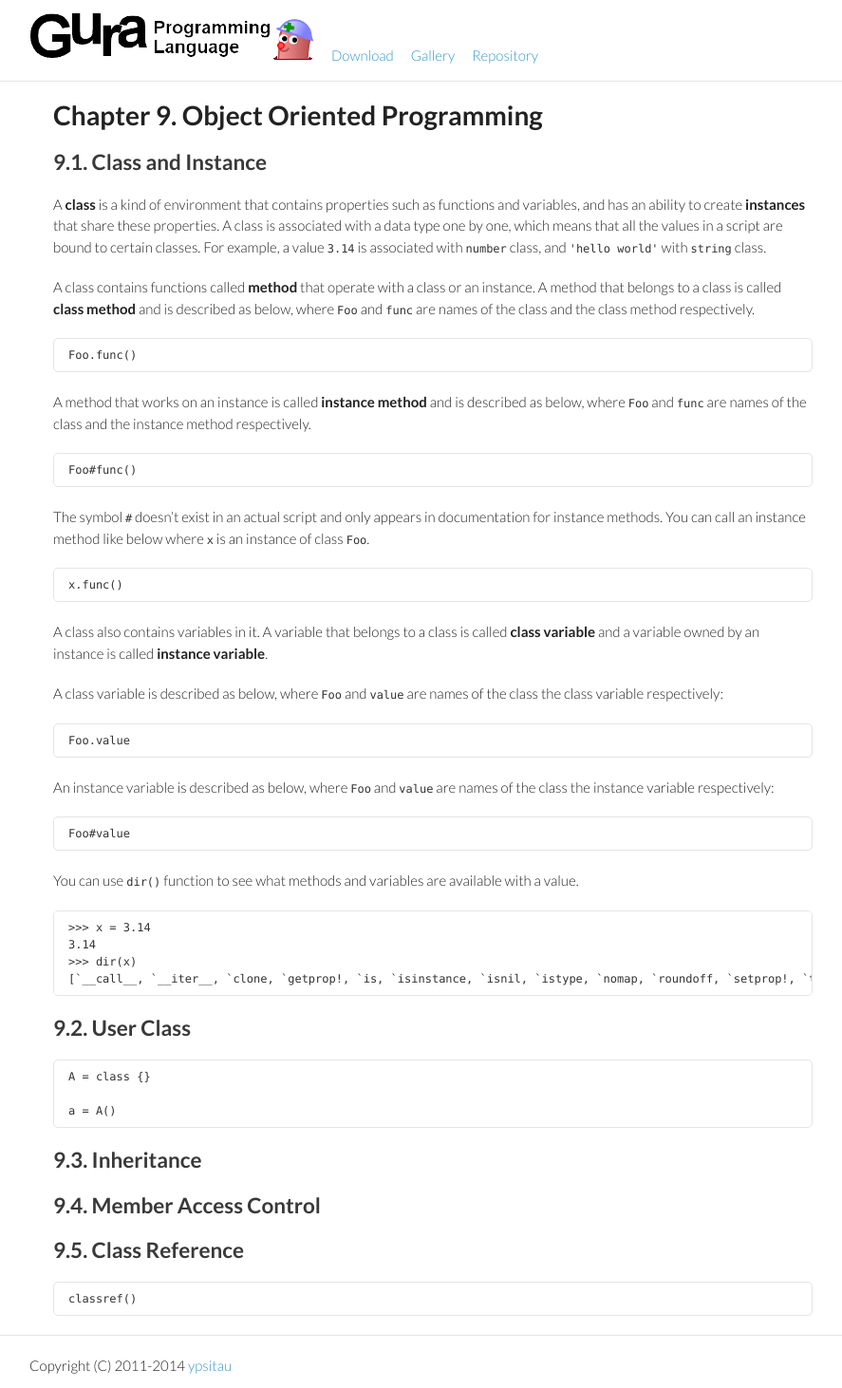
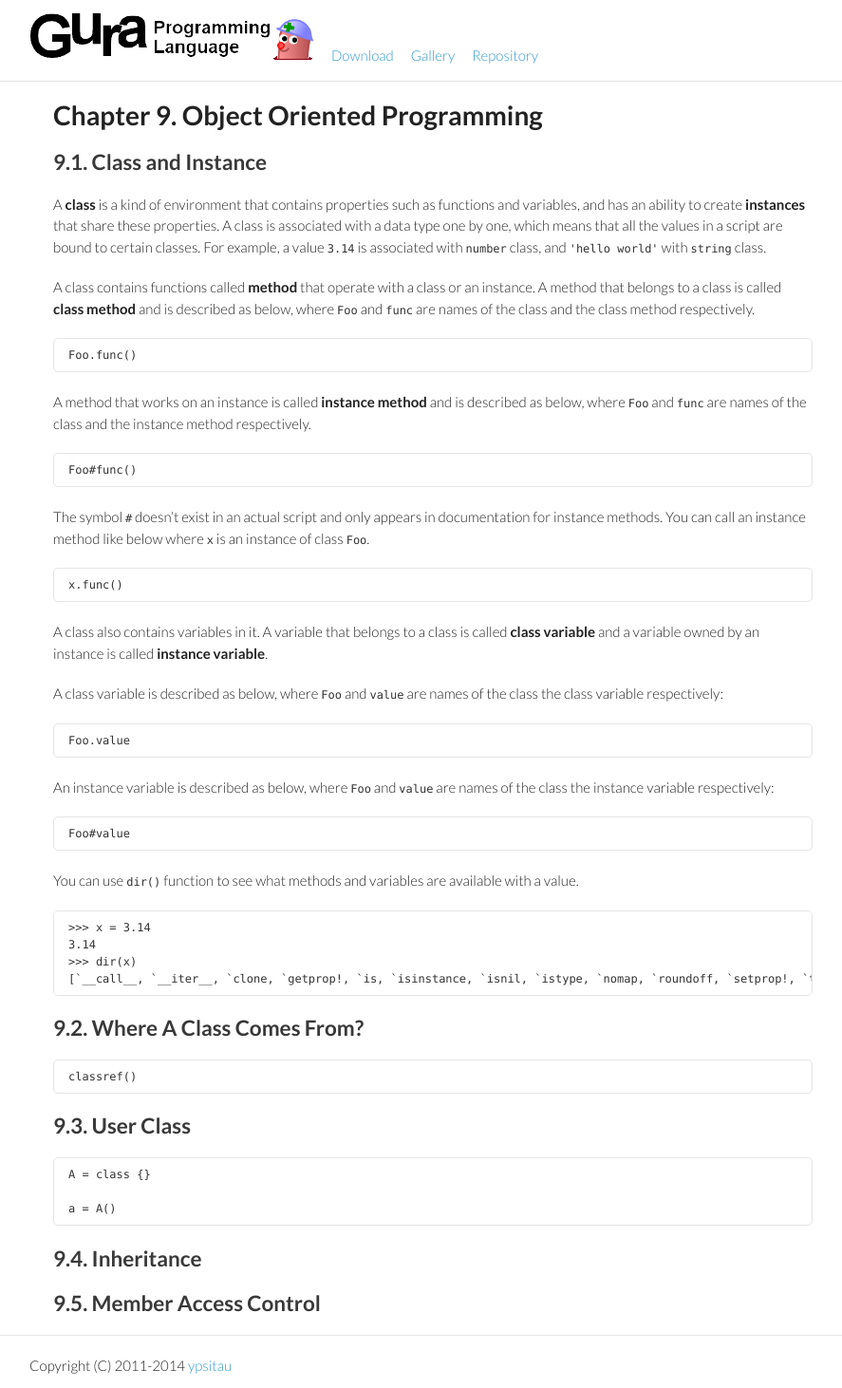
Before and after one commit to rudidude86/gura-lang.github.io, a Jekyll site: the page built from documents/Object-Oriented-Programming.md, in a window 1280 px wide. Shown: the whole page at 95% size, without its empty margins (184-1071 px from the left). Built offline with Jekyll 4.4.1, drawn with Linux system fonts in a browser that asks for light colours; Markdown is read by kramdown in place of the engine named in the settings.

Commit message:
updated document

```diff
--- a/documents/Object-Oriented-Programming.md
+++ b/documents/Object-Oriented-Programming.md
@@ -55,7 +55,11 @@ You can use `dir()` function to see what methods and variables are available wit
     [`__call__, `__iter__, `clone, `getprop!, `is, `isinstance, `isnil, `istype, `nomap, `roundoff, `setprop!, `tonumber, `tostring]
 
 
-## {{ page.chapter }}.2. User Class
+## {{ page.chapter }}.2. Where A Class Comes From?
+
+    classref()
+
+## {{ page.chapter }}.3. User Class
 
 
     A = class {}
@@ -63,12 +67,7 @@ You can use `dir()` function to see what methods and variables are available wit
     a = A()
 
 
-## {{ page.chapter }}.3. Inheritance
+## {{ page.chapter }}.4. Inheritance
 
 
-## {{ page.chapter }}.4. Member Access Control
-
-
-## {{ page.chapter }}.5. Class Reference
-
-    classref()
+## {{ page.chapter }}.5. Member Access Control
```
